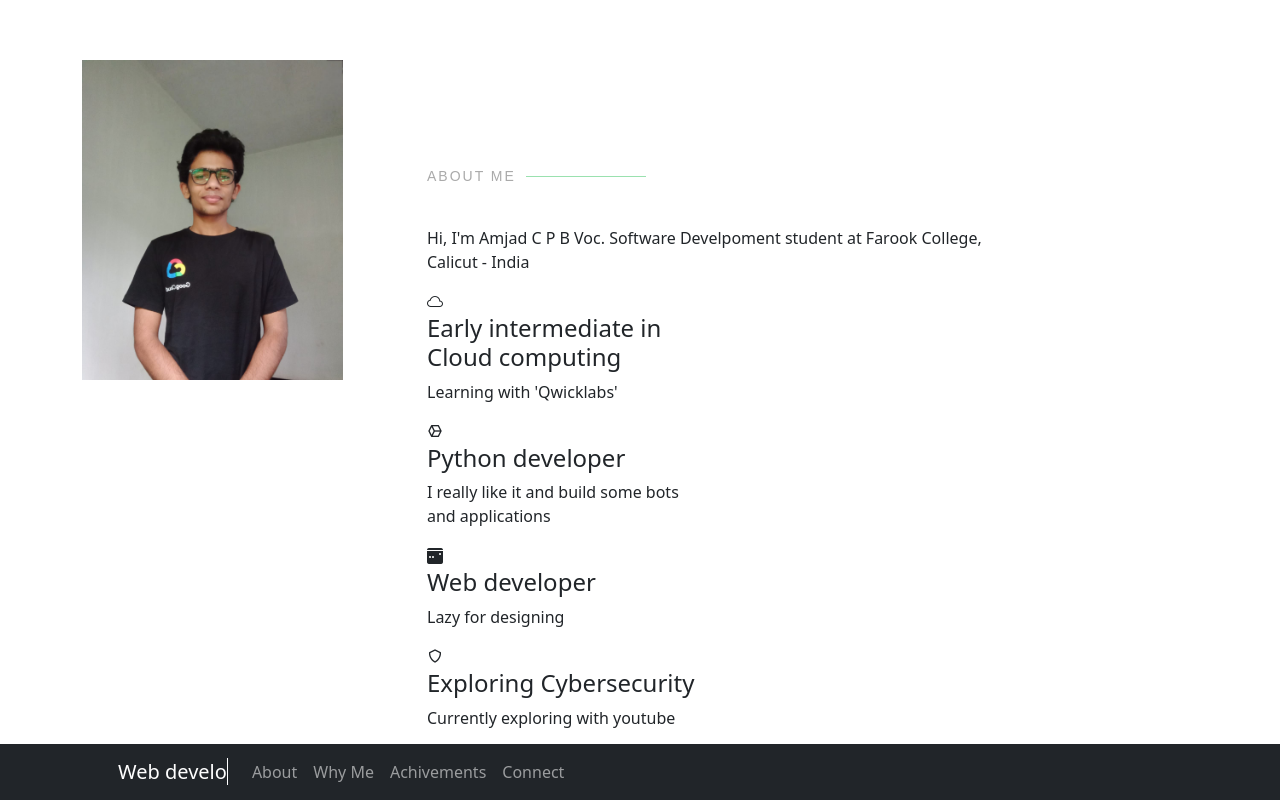
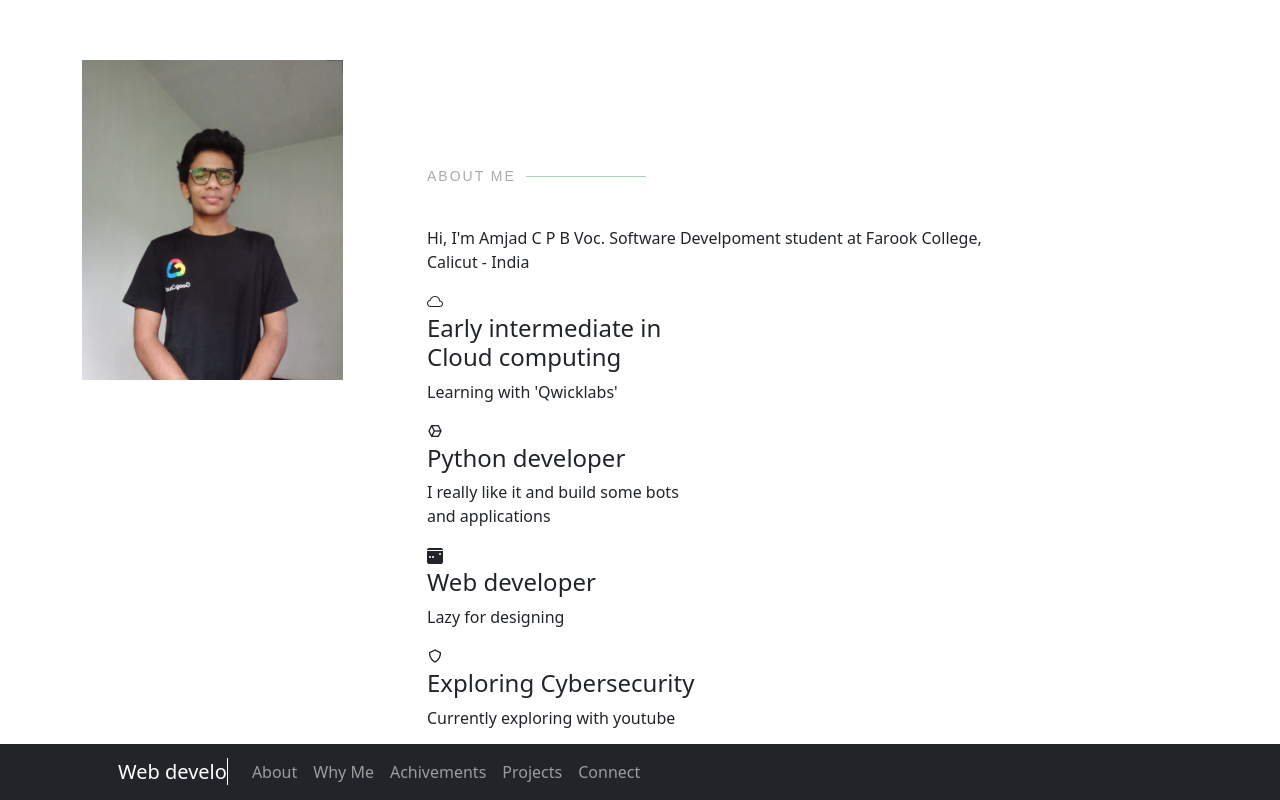
Before and after one commit to amjadcp/portfolio, a plain HTML site: page index.html in a window 1280 px wide. Shown: the top 800 px of the page. Drawn offline with nearby package versions, Linux system fonts and the light colour scheme.

Commit message:
projects

```diff
--- a/index.html
+++ b/index.html
@@ -30,6 +30,7 @@
                         <li class="nav-item"><a class="nav-link" href="#about">About</a></li>
                         <li class="nav-item"><a class="nav-link" href="#why-me">Why Me</a></li>
                         <li class="nav-item"><a class="nav-link" href="achivements.html">Achivements</a></li>
+                        <li class="nav-item"><a class="nav-link" href="projects.html">Projects</a></li>
                         <li class="nav-item"><a class="nav-link" href="#connect">Connect</a></li>
                     </ul>
                 </div>
```
